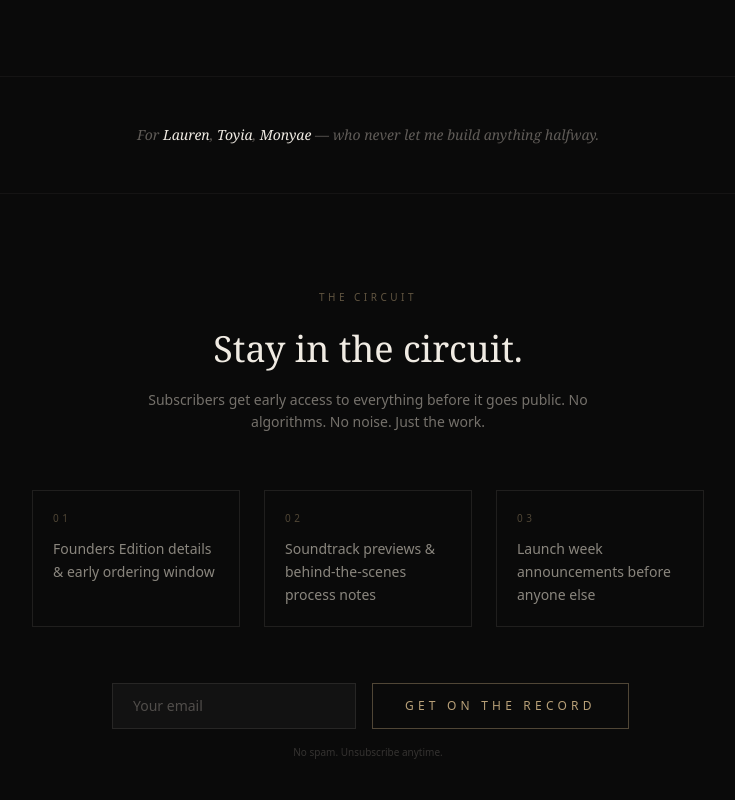
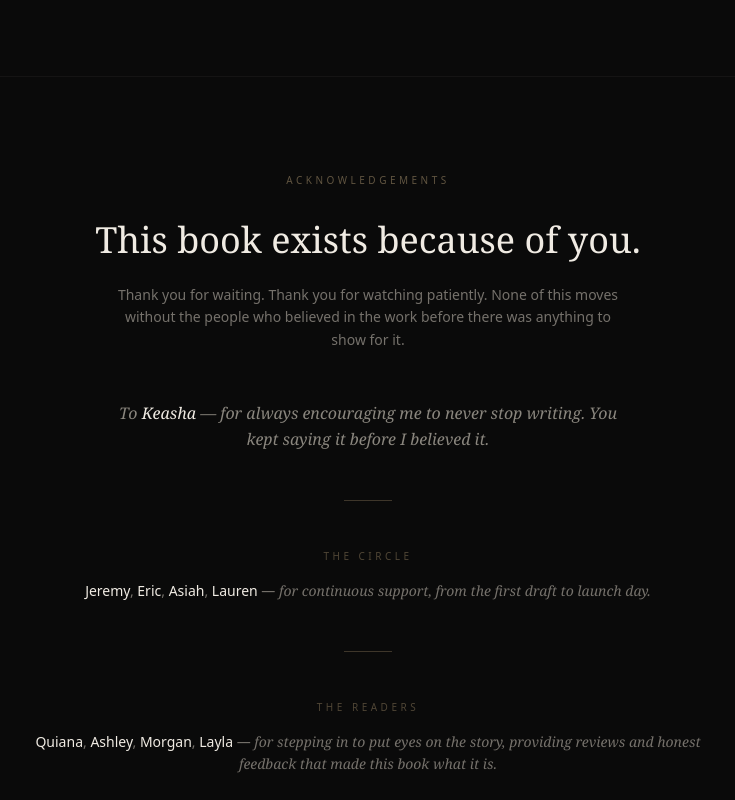
Before and after one commit to lerenyae/Civic-Noir-site, a Next.js app: page / in a window 1280 px wide. Shown: the part 5680-6480 px from the top of the page, without its empty margins (272-1007 px from the left). Built offline with nearby package versions, Linux system fonts and the light colour scheme.

Commit message:
Restore full acknowledgements: Keasha, The Circle, The Readers

```diff
--- a/app/page.tsx
+++ b/app/page.tsx
@@ -225,16 +225,32 @@ export default function Home() {
         </SectionReveal>
       </section>
 
-      {/* Acknowledgements */}
-      <section className="py-12 px-6">
-        <div className="max-w-2xl mx-auto text-center">
-          <p className="font-serif text-sm text-bone-300/40 font-light italic">
-            For <span className="text-bone-200">Lauren</span>,{" "}
-            <span className="text-bone-200">Toyia</span>,{" "}
-            <span className="text-bone-200">Monyae</span> &mdash;
-            who never let me build anything halfway.
-          </p>
-        </div>
+      {/* ======================================== */}
+      {/* Acknowledgements                        */}
+      {/* ======================================== */}
+      <section className="py-24 px-6">
+        <SectionReveal>
+          <div className="max-w-2xl mx-auto text-center">
+            <p className="text-[10px] font-sans font-light tracking-ultra uppercase text-gold/50 mb-8">Acknowledgements</p>
+            <h2 className="font-serif text-3xl md:text-4xl text-bone-200 font-light mb-6">This book exists because of you.</h2>
+            <p className="text-sm text-bone-300/50 font-light leading-relaxed max-w-lg mx-auto mb-12">
+              Thank you for waiting. Thank you for watching patiently. None of this moves without the people who believed in the work before there was anything to show for it.
+            </p>
+            <p className="font-serif text-base text-bone-300/60 font-light italic leading-relaxed max-w-lg mx-auto mb-12">
+              To <span className="text-bone-200">Keasha</span> &mdash; for always encouraging me to never stop writing. You kept saying it before I believed it.
+            </p>
+            <div className="w-12 h-px bg-gold/30 mx-auto mb-12" />
+            <p className="text-[10px] font-sans font-light tracking-ultra uppercase text-gold/40 mb-4">The Circle</p>
+            <p className="text-sm text-bone-300/50 font-light leading-relaxed mb-12">
+              <span className="text-bone-200">Jeremy</span>, <span className="text-bone-200">Eric</span>, <span className="text-bone-200">Asiah</span>, <span className="text-bone-200">Lauren</span> &mdash; <span className="font-serif italic">for continuous support, from the first draft to launch day.</span>
+            </p>
+            <div className="w-12 h-px bg-gold/30 mx-auto mb-12" />
+            <p className="text-[10px] font-sans font-light tracking-ultra uppercase text-gold/40 mb-4">The Readers</p>
+            <p className="text-sm text-bone-300/50 font-light leading-relaxed">
+              <span className="text-bone-200">Quiana</span>, <span className="text-bone-200">Ashley</span>, <span className="text-bone-200">Morgan</span>, <span className="text-bone-200">Layla</span> &mdash; <span className="font-serif italic">for stepping in to put eyes on the story, providing reviews and honest feedback that made this book what it is.</span>
+            </p>
+          </div>
+        </SectionReveal>
       </section>
 
       <Newsletter />
```
